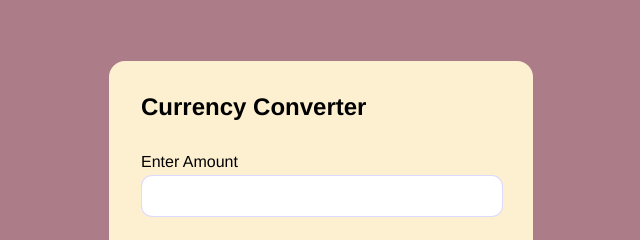
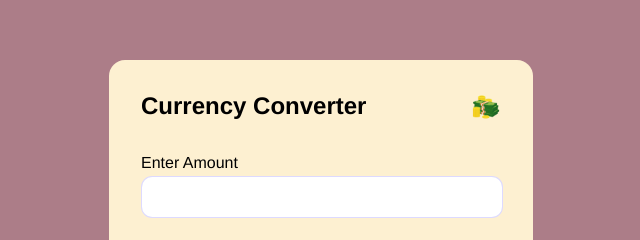
Before and after one commit to HS-2420/Currency-Converter, a plain HTML site: page index.html in a window 1280 px wide. Shown: the part 131-371 px from the top of the page, 319-959 px from the left. Drawn offline with Linux system fonts and the light colour scheme.

Commit message:
some modification

```diff
--- a/index.html
+++ b/index.html
@@ -10,7 +10,10 @@
 </head>
 <body>
     <div id="container">
-        <h2>Currency Converter</h2>
+        <div id="header">
+            <h2>Currency Converter</h2>
+        <div id="img"></div>
+        </div>
     <form action="">
         <div class="amount">
             <p>Enter Amount</p>
--- a/style.css
+++ b/style.css
@@ -16,6 +16,17 @@ body{
     min-height:fit-content;
     width: 45vh;
     border-radius: 1rem;
+}
+#header{
+    display: flex;
+    justify-content: space-between;
+}
+#img{
+    background-image: url(logo.png);
+    background-size: cover;
+    background-position: center;
+    height: 30px;
+    width: 30px;
 }
 form{
     margin: 2rem 0 1rem 0;
@@ -108,6 +119,9 @@ form button:hover{
         padding:1rem;
         width: 35vh;
     }
+    #header #img{
+        display: none;
+    }
     .drop-down i{
         font-size: 1rem;
     }
```
